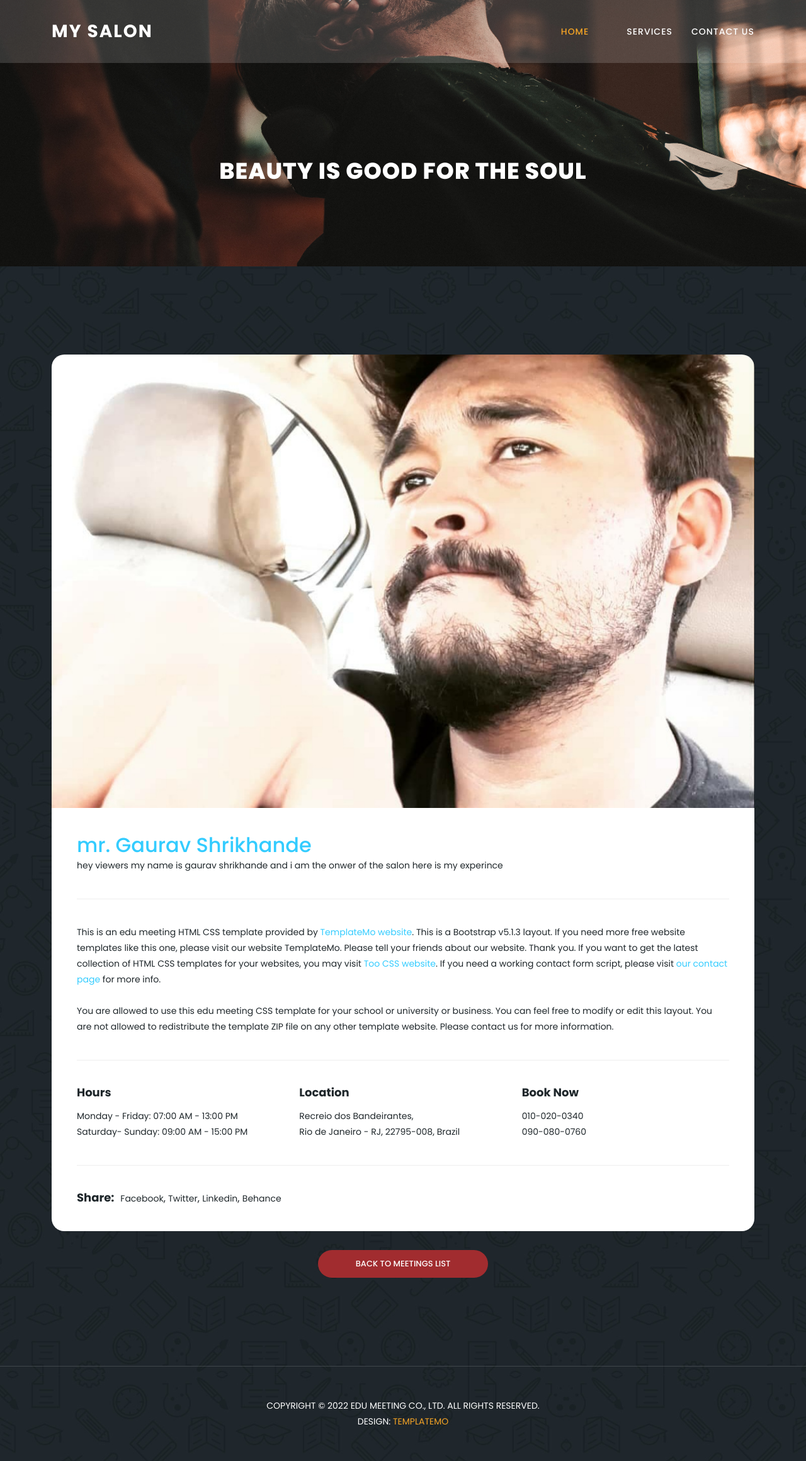
After one commit to MayankShrikhande/SalonsitewithFlask, a Flask app: page /home in a window 1280 px wide. The commit adds this page. Shown: the whole page at 63% size. Run offline with Flask 3, Linux system fonts and the light colour scheme; some libraries are stand-ins or nearby versions.

Commit message:
add profile page

```diff
--- a/app.py
+++ b/app.py
@@ -1,4 +1,4 @@
-from flask import Flask,render_template
+from flask import Flask,render_template,url_for
 
 app = Flask(__name__)
 
@@ -6,5 +6,9 @@ app = Flask(__name__)
 def index():
   return render_template('index.html')
 
+@app.route('/home')
+def home():
+  return render_template('profile.html')
+
 if __name__ == "__main__":
   app.run(host = '0.0.0.0',debug=True)
--- /dev/null
+++ b/templates/profile.html
@@ -0,0 +1,209 @@
+<!DOCTYPE html>
+<html lang="en">
+
+  <head>
+
+    <meta charset="utf-8">
+    <meta name="viewport" content="width=device-width, initial-scale=1, shrink-to-fit=no">
+    <meta name="description" content="">
+    <meta name="author" content="Template Mo">
+    <link href="https://fonts.googleapis.com/css?family=Poppins:100,200,300,400,500,600,700,800,900" rel="stylesheet">
+
+    <title>Education Template - Meeting Detail Page</title>
+
+    <!-- Bootstrap core CSS -->
+    <link href="static/vendor/bootstrap/css/bootstrap.min.css" rel="stylesheet">
+
+
+    <!-- Additional CSS Files -->
+    <link rel="stylesheet" href="static/assets/css/fontawesome.css">
+    <link rel="stylesheet" href="static/assets/css/templatemo-edu-meeting.css">
+    <link rel="stylesheet" href="static/assets/css/owl.css">
+    <link rel="stylesheet" href="static/assets/css/lightbox.css">
+<!--
+
+TemplateMo 569 Edu Meeting
+
+https://templatemo.com/tm-569-edu-meeting
+
+-->
+  </head>
+
+<body>
+
+
+
+  <!-- Sub Header -->
+
+  <!-- ***** Header Area Start ***** -->
+  <header class="header-area header-sticky">
+      <div class="container">
+          <div class="row">
+              <div class="col-12">
+                  <nav class="main-nav">
+                      <!-- ***** Logo Start ***** -->
+                      <a href="{{url_for('index')}}" class="logo">
+                          my salon
+                      </a>
+                      <!-- ***** Logo End ***** -->
+                      <!-- ***** Menu Start ***** -->
+                      <ul class="nav">
+                        <li class="scroll-to-section"><a href="#top" class="active">Home</a></li>
+                        <li class="scroll-to-section"><a href="#apply"></a></li>
+                        <li class="scroll-to-section"><a href="#courses">Services</a></li>
+                        <li class="scroll-to-section"><a href="#contact">Contact Us</a></li>
+                    </ul>
+                      <a class='menu-trigger'>
+                          <span>Menu</span>
+                      </a>
+                      <!-- ***** Menu End ***** -->
+                  </nav>
+              </div>
+          </div>
+      </div>
+  </header>
+  <!-- ***** Header Area End ***** -->
+
+  <section class="heading-page header-text" id="top">
+    <div class="container">
+      <div class="row">
+        <div class="col-lg-12">
+          <h2>beauty is good for the soul</h2>
+        </div>
+      </div>
+    </div>
+  </section>
+
+  <section class="meetings-page" id="meetings">
+    <div class="container">
+      <div class="row">
+        <div class="col-lg-12">
+          <div class="row">
+            <div class="col-lg-12">
+              <div class="meeting-single-item">
+                <div class="thumb">
+                  <a href="meeting-details.html"><img src="static/assets/images/gaurav.jpeg" alt=""></a>
+                </div>
+                <div class="down-content">
+                  <a href="meeting-details.html"><h2>mr. Gaurav Shrikhande</h2></a>
+                  <p>hey viewers my name is gaurav shrikhande and i am the onwer of the salon here is my experince</p>
+                  <p class="description">
+                    This is an edu meeting HTML CSS template provided by <a href="https://templatemo.com/" target="_blank" rel="nofollow">TemplateMo website</a>. This is a Bootstrap v5.1.3 layout. If you need more free website templates like this one, please visit our website TemplateMo. Please tell your friends about our website. Thank you. If you want to get the latest collection of HTML CSS templates for your websites, you may visit <a rel="nofollow" href="https://www.toocss.com/" target="_blank">Too CSS website</a>. If you need a working contact form script, please visit <a href="https://templatemo.com/contact" target="_parent">our contact page</a> for more info.
+
+                    <br><br>You are allowed to use this edu meeting CSS template for your school or university or business. You can feel free to modify or edit this layout. You are not allowed to redistribute the template ZIP file on any other template website. Please contact us for more information.
+                  </p>
+                  <div class="row">
+                    <div class="col-lg-4">
+                      <div class="hours">
+                        <h5>Hours</h5>
+                        <p>Monday - Friday: 07:00 AM - 13:00 PM<br>Saturday- Sunday: 09:00 AM - 15:00 PM</p>
+                      </div>
+                    </div>
+                    <div class="col-lg-4">
+                      <div class="location">
+                        <h5>Location</h5>
+                        <p>Recreio dos Bandeirantes,
+                        <br>Rio de Janeiro - RJ, 22795-008, Brazil</p>
+                      </div>
+                    </div>
+                    <div class="col-lg-4">
+                      <div class="book now">
+                        <h5>Book Now</h5>
+                        <p>010-020-0340<br>090-080-0760</p>
+                      </div>
+                    </div>
+                    <div class="col-lg-12">
+                      <div class="share">
+                        <h5>Share:</h5>
+                        <ul>
+                          <li><a href="#">Facebook</a>,</li>
+                          <li><a href="#">Twitter</a>,</li>
+                          <li><a href="#">Linkedin</a>,</li>
+                          <li><a href="#">Behance</a></li>
+                        </ul>
+                      </div>
+                    </div>
+                  </div>
+                </div>
+              </div>
+            </div>
+            <div class="col-lg-12">
+              <div class="main-button-red">
+                <a href="meetings.html">Back To Meetings List</a>
+              </div>
+            </div>
+          </div>
+        </div>
+      </div>
+    </div>
+    <div class="footer">
+      <p>Copyright © 2022 Edu Meeting Co., Ltd. All Rights Reserved.
+          <br>Design: <a href="https://templatemo.com" target="_parent" title="free css templates">TemplateMo</a></p>
+    </div>
+  </section>
+
+
+  <!-- Scripts -->
+  <!-- Bootstrap core JavaScript -->
+    <script src="static/vendor/jquery/jquery.min.js"></script>
+    <script src="static/vendor/bootstrap/js/bootstrap.bundle.min.js"></script>
+
+    <script src="static/assets/js/isotope.min.js"></script>
+    <script src="static/assets/js/owl-carousel.js"></script>
+    <script src="static/assets/js/lightbox.js"></script>
+    <script src="static/assets/js/tabs.js"></script>
+    <script src="static/assets/js/video.js"></script>
+    <script src="static/assets/js/slick-slider.js"></script>
+    <script src="static/assets/js/custom.js"></script>
+    <script>
+        //according to loftblog tut
+        $('.nav li:first').addClass('active');
+
+        var showSection = function showSection(section, isAnimate) {
+          var
+          direction = section.replace(/#/, ''),
+          reqSection = $('.section').filter('[data-section="' + direction + '"]'),
+          reqSectionPos = reqSection.offset().top - 0;
+
+          if (isAnimate) {
+            $('body, html').animate({
+              scrollTop: reqSectionPos },
+            800);
+          } else {
+            $('body, html').scrollTop(reqSectionPos);
+          }
+
+        };
+
+        var checkSection = function checkSection() {
+          $('.section').each(function () {
+            var
+            $this = $(this),
+            topEdge = $this.offset().top - 80,
+            bottomEdge = topEdge + $this.height(),
+            wScroll = $(window).scrollTop();
+            if (topEdge < wScroll && bottomEdge > wScroll) {
+              var
+              currentId = $this.data('section'),
+              reqLink = $('a').filter('[href*=\\#' + currentId + ']');
+              reqLink.closest('li').addClass('active').
+              siblings().removeClass('active');
+            }
+          });
+        };
+
+        $('.main-menu, .responsive-menu, .scroll-to-section').on('click', 'a', function (e) {
+          e.preventDefault();
+          showSection($(this).attr('href'), true);
+        });
+
+        $(window).scroll(function () {
+          checkSection();
+        });
+    </script>
+</body>
+
+
+  </body>
+
+</html>
```
Also changed, not shown: templates/home.html (+20 -20 lines), templates/index.html (+8 -8 lines).
